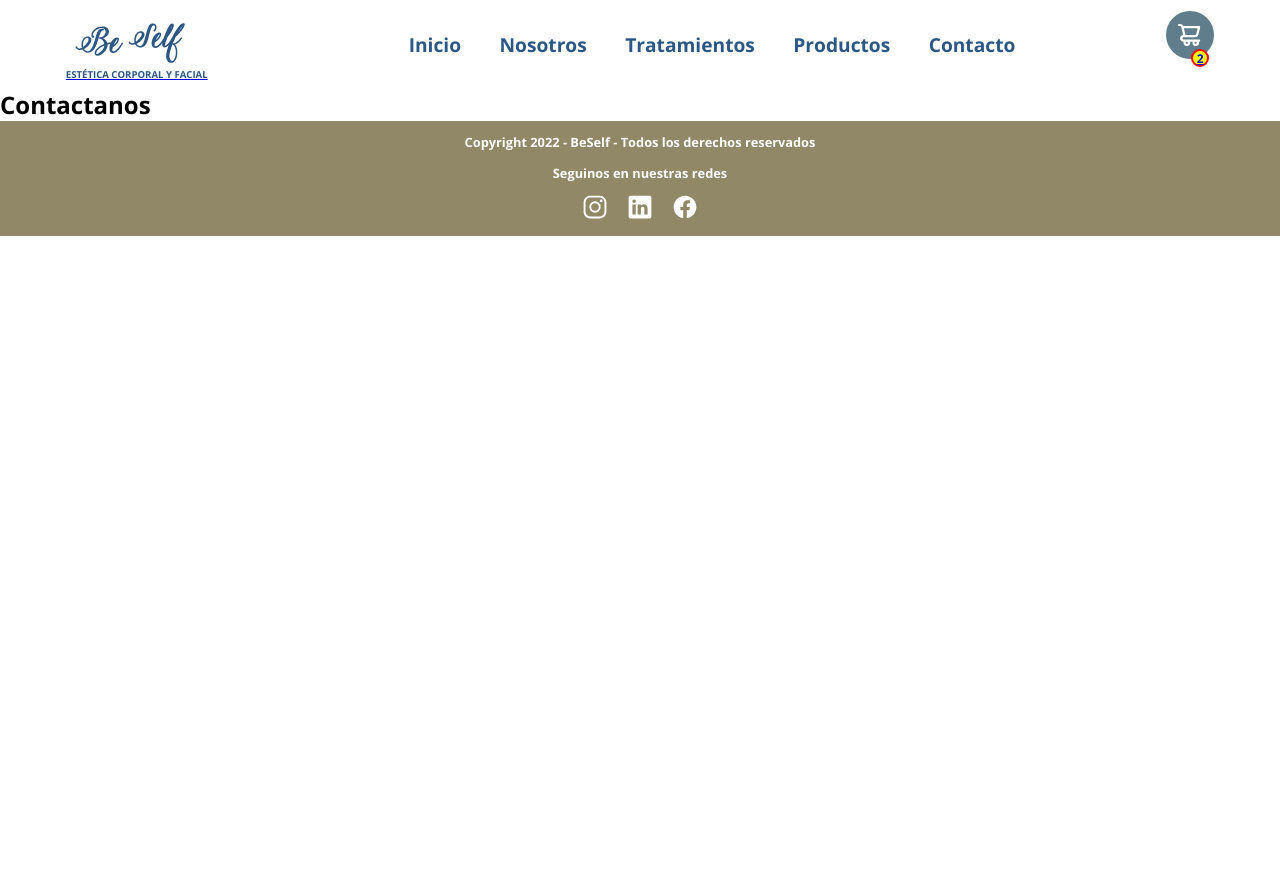
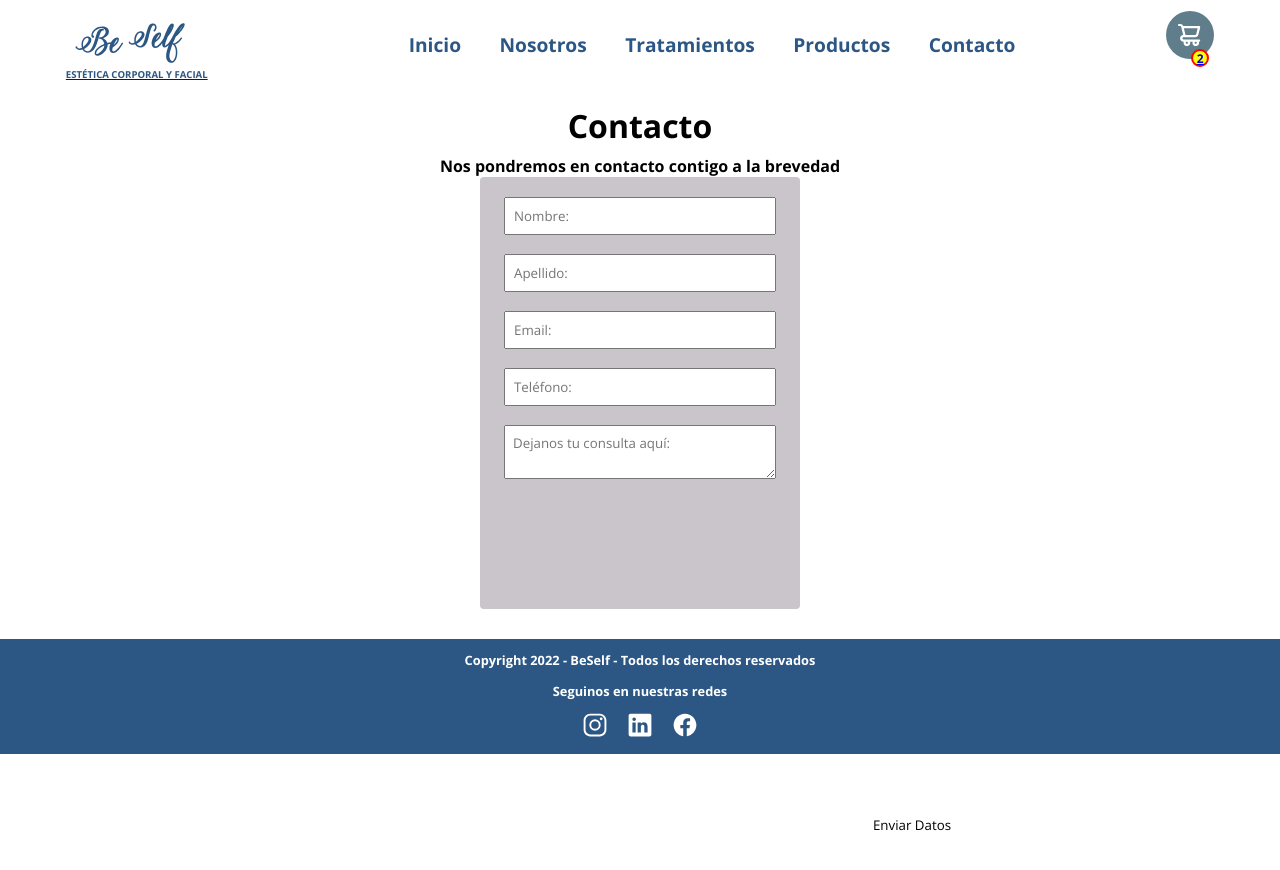
Before and after one commit to pablomilitello/ecommerce_beself, a React (Create React App) app: page /contact in a window 1280 px wide. Shown: the top 870 px of the page. Before the commit the page ends 800 px from the top, so only its background shows below. Built offline with nearby package versions, Linux system fonts and the light colour scheme.

Commit message:
se agregó Nosotros y Contacto

```diff
--- a/src/App.js
+++ b/src/App.js
@@ -18,6 +18,8 @@ import Footer from "../src/components/Footer/Footer.js";
 import ItemDetailContainer from "./components/ItemDetailContainer/ItemDetailContainer";
 import { BrowserRouter, Route, Routes } from "react-router-dom";
 import PageNotFound from "./components/PageNotFound/PageNotFound.js";
+import Contacto from "./pages/Contacto";
+import Nosotros from "./pages/Nosotros";
 
 function App() {
   return (
@@ -35,24 +37,10 @@ function App() {
             }></Route>
           <Route path="/detail/:productID" element={<ItemDetailContainer />}></Route>
           <Route path="/category/:categoryID" element={<ItemListContainer />}></Route>
-          <Route
-            path="/we"
-            element={
-              <div>
-                <h2>Nosotros</h2>
-              </div>
-            }></Route>
-
-          <Route
-            path="/contact"
-            element={
-              <div>
-                <h2>Contactanos</h2>
-              </div>
-            }></Route>
+          <Route path="/we" element={<Nosotros />}></Route>
+          <Route path="/contact" element={<Contacto />}></Route>
           <Route path="*" element={<PageNotFound />}></Route>
         </Routes>
-
         <Footer />
       </BrowserRouter>
     </>
--- a/src/components/Footer/footer.scss
+++ b/src/components/Footer/footer.scss
@@ -1,5 +1,5 @@
 .footerConteiner {
-    background-color: #918868;
+    background-color: #2C5784;
     height: 8em;
     font-size: 1.5em;
     font-weight: bold;
--- /dev/null
+++ b/src/pages/Contacto.js
@@ -0,0 +1,28 @@
+import React from "react";
+import "./contacto.scss";
+
+function Contacto() {
+  return (
+    <>
+      <section>
+        <h3 className="section__h3__contact">Contacto</h3>
+        <p className="text__contact">Nos pondremos en contacto contigo a la brevedad</p>
+      </section>
+      <form className="contact">
+        <div className="div__form__contact">
+          <input type="text" name="Nombre" className="field" placeholder="Nombre:" />
+          <input type="text" name="Apellido" className="field" placeholder="Apellido:" />
+          <input type="email" name="email" className="field" placeholder="Email:" />
+          <input type="tel" name="Teléfono" className="field" placeholder="Teléfono:" />
+          <textarea
+            name="comentario"
+            className="textarea__text field"
+            placeholder="Dejanos tu consulta aquí:"></textarea>
+          <input type="submit" value="Enviar Datos" className="btn btn-primary btn__contact textarea__text field" />
+        </div>
+      </form>
+    </>
+  );
+}
+
+export default Contacto;
--- /dev/null
+++ b/src/pages/Nosotros.js
@@ -0,0 +1,27 @@
+import React from "react";
+import "./nosotros.scss";
+
+function Nosotros() {
+  return (
+    <div className="weContainer">
+      <h2 className="weTitle">Nosotros</h2>
+      <p className="weText">
+        Be Self nace como respuesta de una búsqueda interior por parte de su creadora, la cual deseaba conectar su{" "}
+        <b>YO</b> interior con algo que se pudiera perpetuar en el tiempo. Sembrar ese "no se qué" en el otro, que
+        genere inquietud, movimiento y transformación.
+      </p>
+      <br></br>
+      <p>
+        Si bien la estética logra modificaciones o cambios superficiales, la búsqueda va más allá de lo tangible y
+        visible a los ojos del mundo. Ello tiene que ver con la belleza interior.
+      </p>
+      <br></br>
+      <p>
+        Be Self abre sus puertas a toda aquella persona que desee encontrar ese cambio que nos conecta con nuestra
+        identidad, con <b>SER UNO MISMO</b>.
+      </p>
+    </div>
+  );
+}
+
+export default Nosotros;
--- /dev/null
+++ b/src/pages/contacto.scss
@@ -0,0 +1,36 @@
+.contact {
+    width: 20em;
+    height: 27em;
+    background-color: #c9c5cb;
+    padding: 10px;
+    font-weight: bold;
+    border-radius: 4px;
+    margin: auto;
+    margin-bottom: 30px;
+}
+
+.field {
+    padding: 0.5rem;
+    width: 17rem;
+    margin: 0.6rem 0rem;
+
+    &:focus {
+        border-color: #073b4c;
+    }
+}
+
+.text__contact {
+    text-align: center;
+    font-weight: bolder;
+}
+
+.div__form__contact {
+    text-align: center;
+}
+
+.section__h3__contact {
+    text-align: center;
+    font-size: 2rem;
+    font-weight: bolder;
+    padding: 1rem 0rem 0.5rem 0rem;
+}
--- /dev/null
+++ b/src/pages/nosotros.scss
@@ -0,0 +1,16 @@
+.weContainer {
+    width: 60em;
+    height: 20em;
+    margin: 50px auto;
+    //background-color: #DCDCDD;
+    display: flex;
+    flex-direction: column;
+    align-items: center;
+}
+
+.weTitle {
+    font-size: 1.8em;
+    margin: 10px 0px;
+}
+
+.weText {}
```
